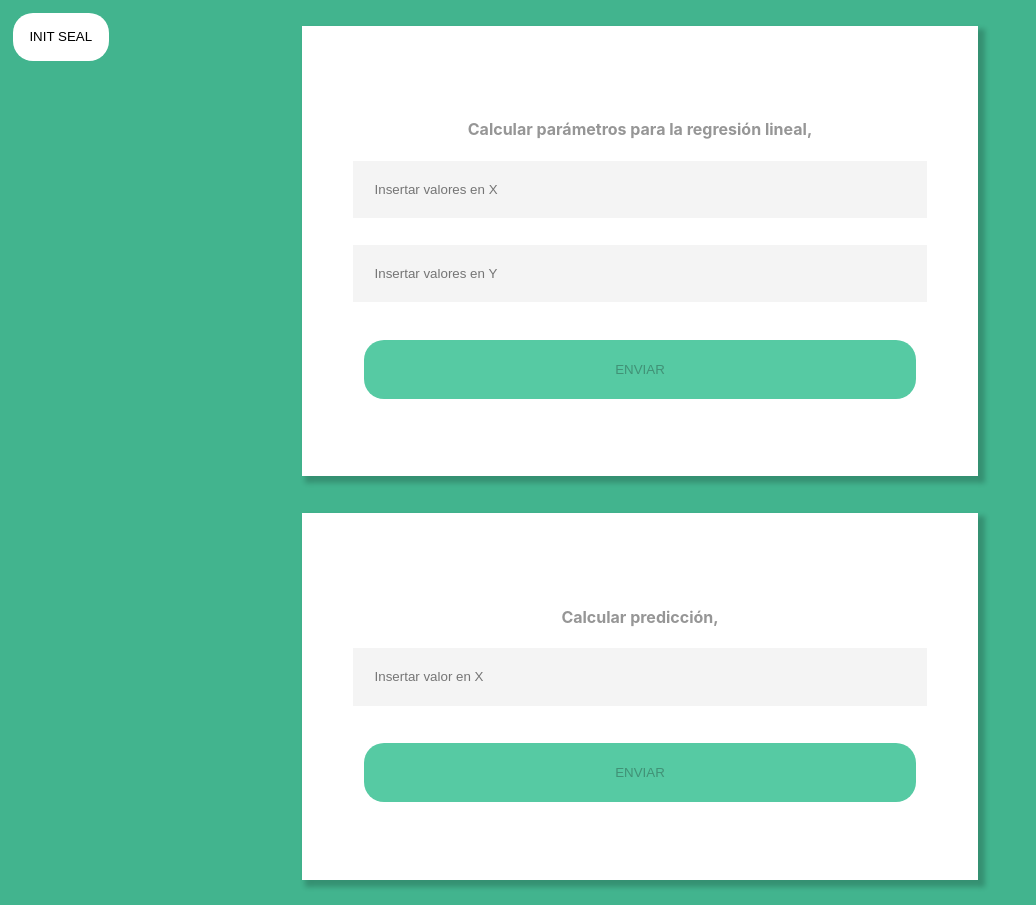
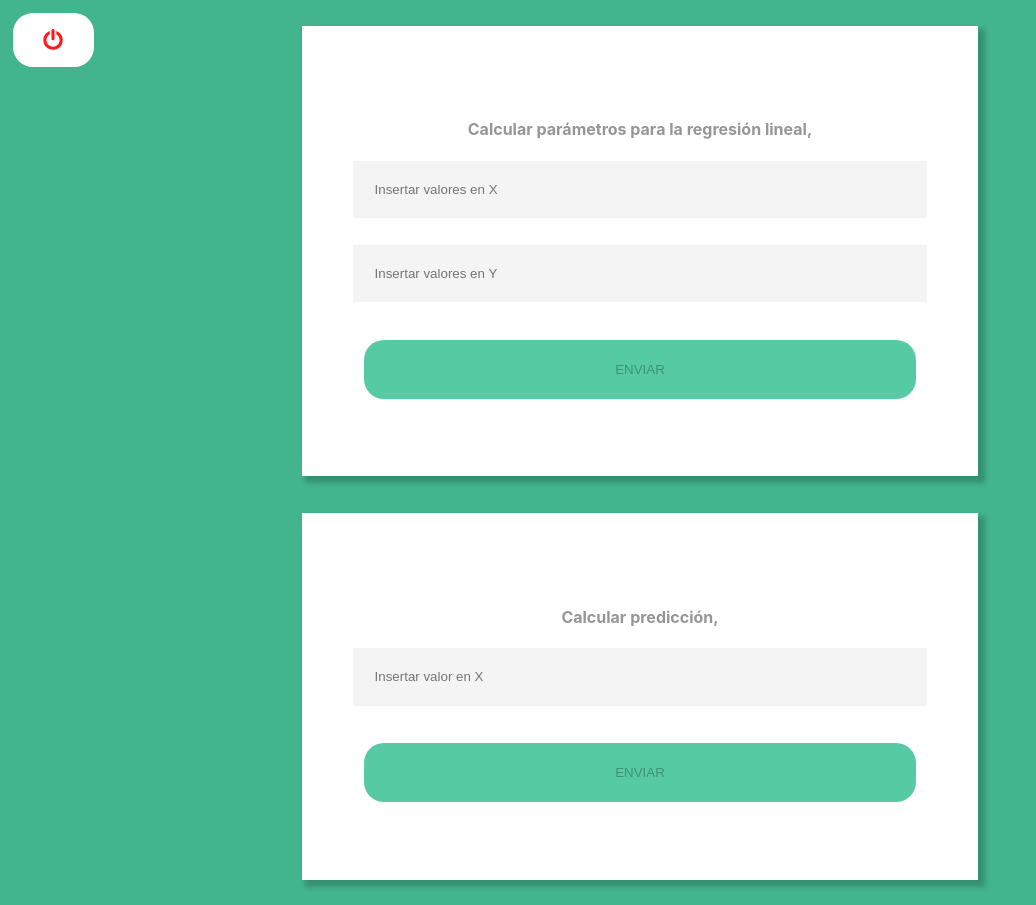
Before and after one commit to DiegoMartindeAndres/FHE, a React (Create React App) app: page / in a window 1280 px wide. Shown: the whole page, without its empty margins (0-1036 px from the left). Built offline with nearby package versions, Linux system fonts and the light colour scheme.

Commit message:
Añadido botón de on y off de inicialización de seal

```diff
--- a/src/App.js
+++ b/src/App.js
@@ -2,6 +2,7 @@ import './App.css';
 import axios from 'axios';
 import React from "react";
 import LoadingSpinner from './LoadingSpinner';
+import {ReactComponent as PowerOnOff} from './res/powerOnOff.svg';
 
 const SEAL = require('node-seal');
 
@@ -28,6 +29,7 @@ function App() {
   const [serverAnswerTwo, setServerAnswerTwo] = React.useState(null);
 
   // UseState for visibility
+  const [powerOff, setPowerOff] = React.useState(true);
   const [creatingParms, setCreatingParms] = React.useState(false);
   const [computingParms, setComputingParms] = React.useState(false);
   const [computingPredict, setComputingPredict] = React.useState(false);
@@ -127,6 +129,7 @@ function App() {
     setDivDisabledParms(false);
     setCreatingParms(false);
     setTextColorDisabledParms('rgb(0,0,0)');
+    setPowerOff(false);
   }
 
 
@@ -369,7 +372,9 @@ function App() {
   return (
     <div className="App" style={{display: 'flex', flexDirection: 'column', alignItems: 'center'}}>
       <button onClick={initSEAL} className="btnInitSEAL">
-          {creatingParms ? <LoadingSpinner/> : 'Init SEAL'}
+        {creatingParms ? <LoadingSpinner/> :
+        (powerOff ? <PowerOnOff className='icon__off' fill='rgba(255, 0, 0, 0.9)'/> :
+        <PowerOnOff className='icon__on' fill='rgba(0, 255, 0, 0.9)'/>)}
       </button>
       <div className="firstForm">
         <form style={{display: 'flex', flexDirection: 'column', alignItems: 'center', padding: '2%'}}>
--- a/src/index.css
+++ b/src/index.css
@@ -89,3 +89,15 @@ code {
   cursor: not-allowed;
   box-shadow: none;
 }
+
+.icon__off {
+  display: flex;
+  width: 3rem;
+  height: 1.3rem;
+}
+
+.icon__on {
+  display: flex;
+  width: 3rem;
+  height: 1.3rem;
+}
```
Also changed, not shown: src/res/powerOnOff.svg (added).
